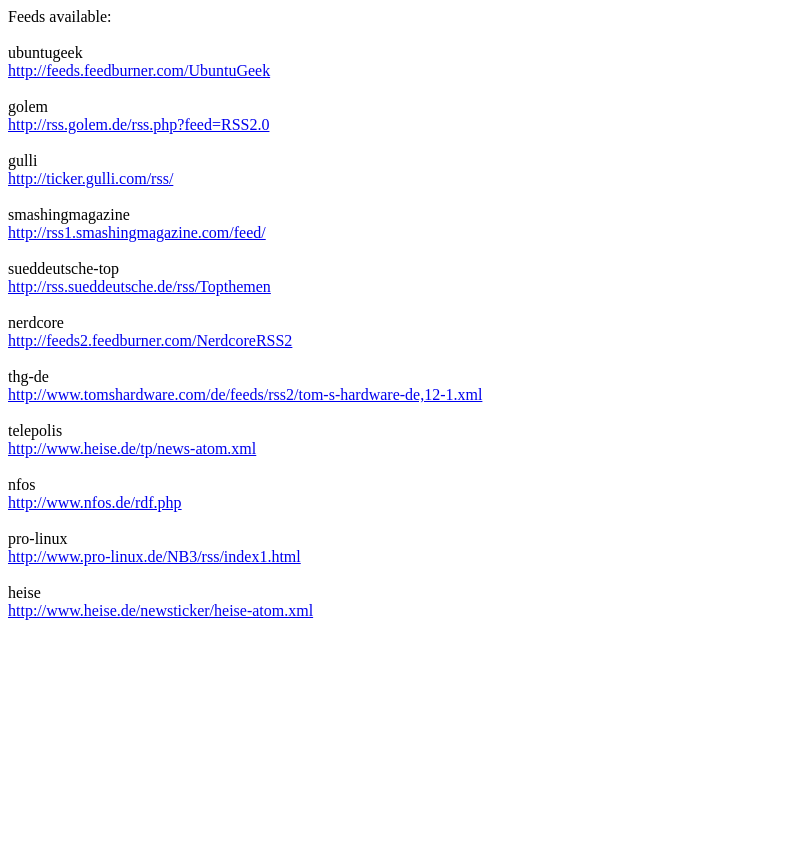
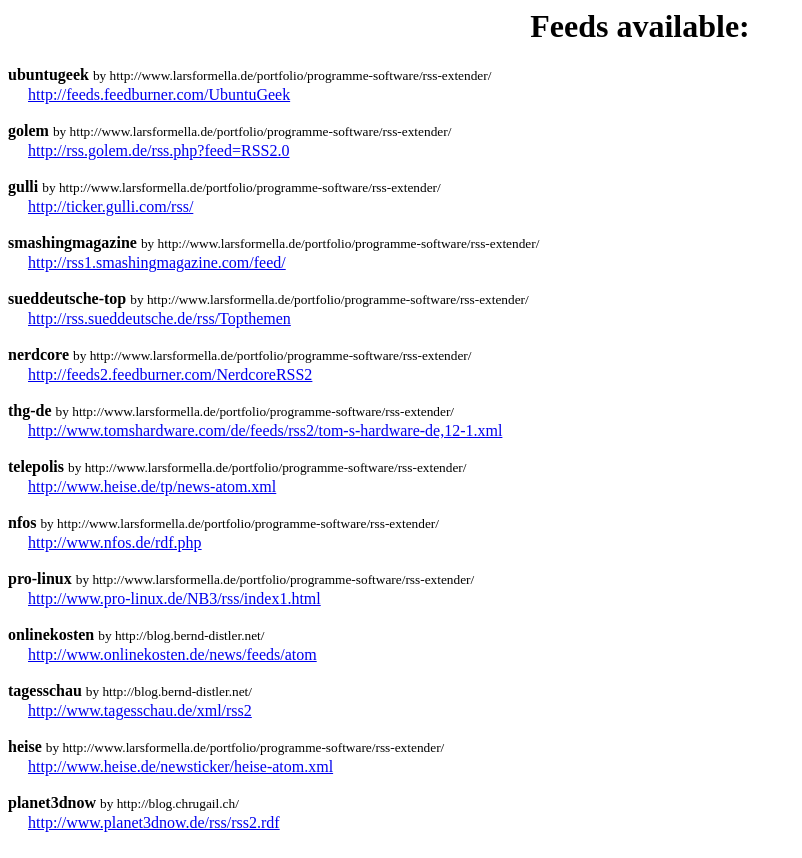
Before and after one commit to lformella/rss-extender, a PHP site: page / in a window 1280 px wide. Shown: the whole page, without its empty margins (0-802 px from the left). Before the commit the page ends 620 px from the top, so only its background shows below. Run offline with PHP 8.4, Linux system fonts and the light colour scheme.

Commit message:
new feeds, some clean up, better tmp handling

```diff
--- a/config/golem.php
+++ b/config/golem.php
@@ -1,5 +1,6 @@
 <?php
 
+$config['author']	= "http://www.larsformella.de/portfolio/programme-software/rss-extender/";
 $config['url']		= "http://rss.golem.de/rss.php?feed=RSS2.0";
 $config['base_url']	= "http://www.golem.de";
 $config['content']	= array("#<!--content-->(.*)<!--/content-->#Uis", 1);
--- a/config/gulli.php
+++ b/config/gulli.php
@@ -1,5 +1,6 @@
 <?php
 
+$config['author']	= "http://www.larsformella.de/portfolio/programme-software/rss-extender/";
 $config['url']		= "http://ticker.gulli.com/rss/";
 $config['base_url']	= "http://www.gulli.com";
 $config['content']	= array("#<!-- start ContentLeft -->(.*)<!-- end ContentLeft -->#Uis", 1);
--- a/config/heise.php
+++ b/config/heise.php
@@ -1,5 +1,6 @@
 <?php
 
+$config['author']	= "http://www.larsformella.de/portfolio/programme-software/rss-extender/";
 $config['url']		= "http://www.heise.de/newsticker/heise-atom.xml";
 $config['base_url']	= "http://www.heise.de";
 $config['content']	= array("#<!--googleon: index-->(.*)<!--googleoff: index-->#Uis", 1);
--- a/config/nerdcore.php
+++ b/config/nerdcore.php
@@ -1,5 +1,6 @@
 <?php
 
+$config['author']	= "http://www.larsformella.de/portfolio/programme-software/rss-extender/";
 $config['url']		= "http://feeds2.feedburner.com/NerdcoreRSS2";
 $config['base_url']	= "http://www.nerdcore.de";
 $config['content']	= array("#<div class=\"entry-content\">(.*)</div>#Uis", 1);
--- a/config/nfos.php
+++ b/config/nfos.php
@@ -1,5 +1,6 @@
 <?php
 
+$config['author']	= "http://www.larsformella.de/portfolio/programme-software/rss-extender/";
 $config['url']			= "http://www.nfos.de/rdf.php";
 $config['base_url']		= "http://www.nfos.de";
 $config['content']		= array("#Plot:<\/b><hr style=\"width:99\%;\"/>.*<div style=\"height:120px;overflow:auto;padding-left:5px;width:99\%;text-align:left;\">(.*)</div>#Uis", 1);
--- /dev/null
+++ b/config/onlinekosten.php
@@ -0,0 +1,11 @@
+<?php
+
+$config['author']	= "http://blog.bernd-distler.net/";
+$config['url']      = "http://www.onlinekosten.de/news/feeds/atom";
+$config['base_url'] = "http://www.onlinekosten.de";
+$config['content']  = array("#<td class=\"newstxt\" colspan=\"3\">(.*)<br \/>\s*<\/td>\s*<\/tr>\s*<tr>\s*<td class=\"whitet#");
+$config['search']   = array("#<table.*</table>#Uis");
+$config['replace']  = array("");
+$config['use_utf8'] = false;
+
+?>
--- /dev/null
+++ b/config/planet3dnow.php
@@ -0,0 +1,11 @@
+<?php
+
+$config['author']	= "http://blog.chrugail.ch/";
+$config['url']			= "http://www.planet3dnow.de/rss/rss2.rdf";
+$config['base_url']		= "http://www.planet3dnow.de";
+$config['content']		= array("#<span id=\"intelliTxt\">(.*)<\/span>#Uis", 1);
+$config['search	']		= array("#<ads>.*<\/ads>#Uis",);
+$config['replace']		= array("");
+$config['use_utf8']		= true;
+
+?>
--- a/config/pro-linux.php
+++ b/config/pro-linux.php
@@ -1,5 +1,6 @@
 <?php
 
+$config['author']	= "http://www.larsformella.de/portfolio/programme-software/rss-extender/";
 $config['url']		= "http://www.pro-linux.de/NB3/rss/index1.html";
 $config['base_url']	= "http://www.pro-linux.de";
 $config['content']	= array("#<div>Von(.*)(<div id=\"item_nav\">|<div class=\"item_linkbox\">|<!-- Comment main start -->)#Uis", 1);
--- a/config/smashingmagazine.php
+++ b/config/smashingmagazine.php
@@ -1,5 +1,6 @@
 <?php
 
+$config['author']	= "http://www.larsformella.de/portfolio/programme-software/rss-extender/";
 $config['url']		= "http://rss1.smashingmagazine.com/feed/";
 $config['base_url']	= "http://www.smashingmagazine.com";
 $config['content']	= array("#<div class=\"entry-content\">(.*)</div>#Uis", 1);
--- a/config/sueddeutsche-top.php
+++ b/config/sueddeutsche-top.php
@@ -1,10 +1,9 @@
-<?
+<?php
 
+$config['author']	= "http://www.larsformella.de/portfolio/programme-software/rss-extender/";
 $config['url']		= "http://rss.sueddeutsche.de/rss/Topthemen";
 $config['base_url']	= "http://www.sueddeutsche.de";
 $config['content']	= array("#<div id=\"contentcolumn\" class=\"entry-content\" role=\"main\">(.*)<p class=\"quelle\">#Uis", 1);
-#$config['search']	= array("");
-#$config['replace']	= array("");
 $config['use_utf8']	= true;
 
 ?>
--- /dev/null
+++ b/config/tagesschau.php
@@ -0,0 +1,9 @@
+<?php
+
+$config['author']	= "http://blog.bernd-distler.net/";
+$config['url']      = "http://www.tagesschau.de/xml/rss2";
+$config['base_url'] = "http://www.tagesschau.de";
+$config['content']  = array("#<span class=\"topline\">(.*)<div class=\"standDatum\">#Uis", 1);
+$config['use_utf8'] = true;
+
+?>
--- a/config/telepolis.php
+++ b/config/telepolis.php
@@ -1,5 +1,6 @@
 <?php
 
+$config['author']	= "http://www.larsformella.de/portfolio/programme-software/rss-extender/";
 $config['url']		= "http://www.heise.de/tp/news-atom.xml";
 $config['base_url']	= "http://www.heise.de";
 $config['content']	= array("#<!--googleon: index-->(.*)<!--googleoff: index-->#Uis", 1);
--- a/config/thg-de.php
+++ b/config/thg-de.php
@@ -1,5 +1,6 @@
 <?php
 
+$config['author']	= "http://www.larsformella.de/portfolio/programme-software/rss-extender/";
 $config['url']		= "http://www.tomshardware.com/de/feeds/rss2/tom-s-hardware-de,12-1.xml";
 $config['base_url']	= "http://www.tomshardware.com";
 $config['content']	= array("#<div id=\"news-content\" class=\"clearfix\">.*<div class=\"KonaBody\">(.*)</div>#Uis", 1);
--- a/config/ubuntugeek.php
+++ b/config/ubuntugeek.php
@@ -1,5 +1,6 @@
 <?php
 
+$config['author']	= "http://www.larsformella.de/portfolio/programme-software/rss-extender/";
 $config['url']		= "http://feeds.feedburner.com/UbuntuGeek";
 $config['base_url']	= "http://www.ubuntugeek.com";
 $config['content']	= array("#</iframe></div>(.*)<div class=\"addtoany_share_save_container\">#Uis", 1);
--- a/index.php
+++ b/index.php
@@ -17,7 +17,7 @@
 //
 
 // version 0.1
-// http://www.larsformella.de/lang/en/2010/01/11/rss-extender/
+// http://www.larsformella.de/portfolio/programme-software/rss-extender/
 
 require("./magpierss-0.72/rss_fetch.inc");
 require("./httprequest.php");
@@ -39,17 +39,22 @@ else
 {
 	if ($handle = opendir($folder))
 	{
-		echo "Feeds available:<br><br>";
+		echo "<html><head><title>RSS-Feeds</title>\n";
+		echo "<link href='favicon.ico' rel='icon' type='image/icon' />\n";
+		echo "<style>h1{text-align:center} #feeds{margin-left: auto; margin-right: auto; width:550px; padding: 20px; border: solid thin black}</style>\n";
+		echo "</head><body>\n";
+		echo "<h1>Feeds available:</h1>\n";
 		while (false !== ($file = readdir($handle)))
 		{
 			if (is_file($folder."/".$file) && $file != "DEFAULT.php")
 			{
 				require($folder."/".$file);
 				$name = substr($file, 0, -4);
-				echo "".$name."<br><a href='?feed=".$name."'>".$config['url']."</a><br><br>";
+				echo "<strong>".$name."</strong> <small>by ".$config['author']."</small><br><img src='".$config['base_url']."/favicon.ico' height='16' width='16' /> <a href='?feed=".$name."'>".$config['url']."</a><br><br>\n";
 			}
 		}
 		closedir($handle);
+		echo "</div>\n</body></html>";
 	}
 }
 
@@ -57,13 +62,27 @@ else
 
 function getFeed($options)
 {
+	$nocache = $_GET['nocache'];
+
+	$folder = "./tmp";
+	if(!is_dir($folder))
+	{
+		mkdir($folder);
+		if(!is_dir($folder))
+		{
+			// ok just disable caching
+			$nocache = true;
+		}
+	}
+
 	$folder = "./tmp/".$options['name'];
 	if(!is_dir($folder))
 	{
 		mkdir($folder);
 		if(!is_dir($folder))
 		{
-			return;
+			// ok just disable caching
+			$nocache = true;
 		}
 	}
 
@@ -117,7 +136,7 @@ function getFeed($options)
 				$time = strtotime($date);
 				$file = $folder."/".formatUrl($url);
 				#echo filemtime($file)." == ".$time."\n";
-				if(!$_GET['nocache'] && is_file($file) && filesize($file) > 0 && filemtime($file) == $time)
+				if(!$nocache && is_file($file) && filesize($file) > 0 && filemtime($file) == $time)
 				{
 					$html = file_get_contents($file);
 				}
@@ -125,7 +144,7 @@ function getFeed($options)
 				{
 					$html = getHtml($url, $options);
 
-					if(!$_GET['nocache'])
+					if(!$nocache)
 					{
 						$handle = fopen($file, "w");
 						fwrite($handle, $html);
```
Also changed, not shown: config/DEFAULT.php (+4 -3 lines).
